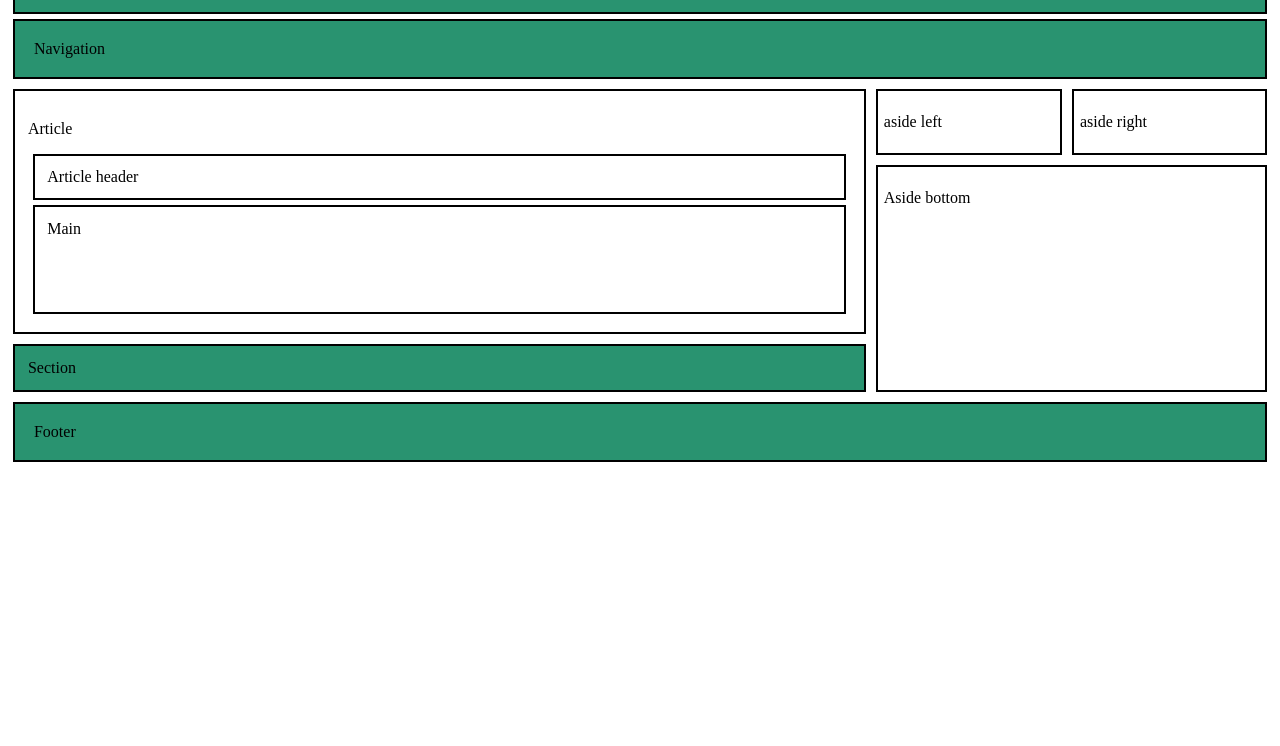
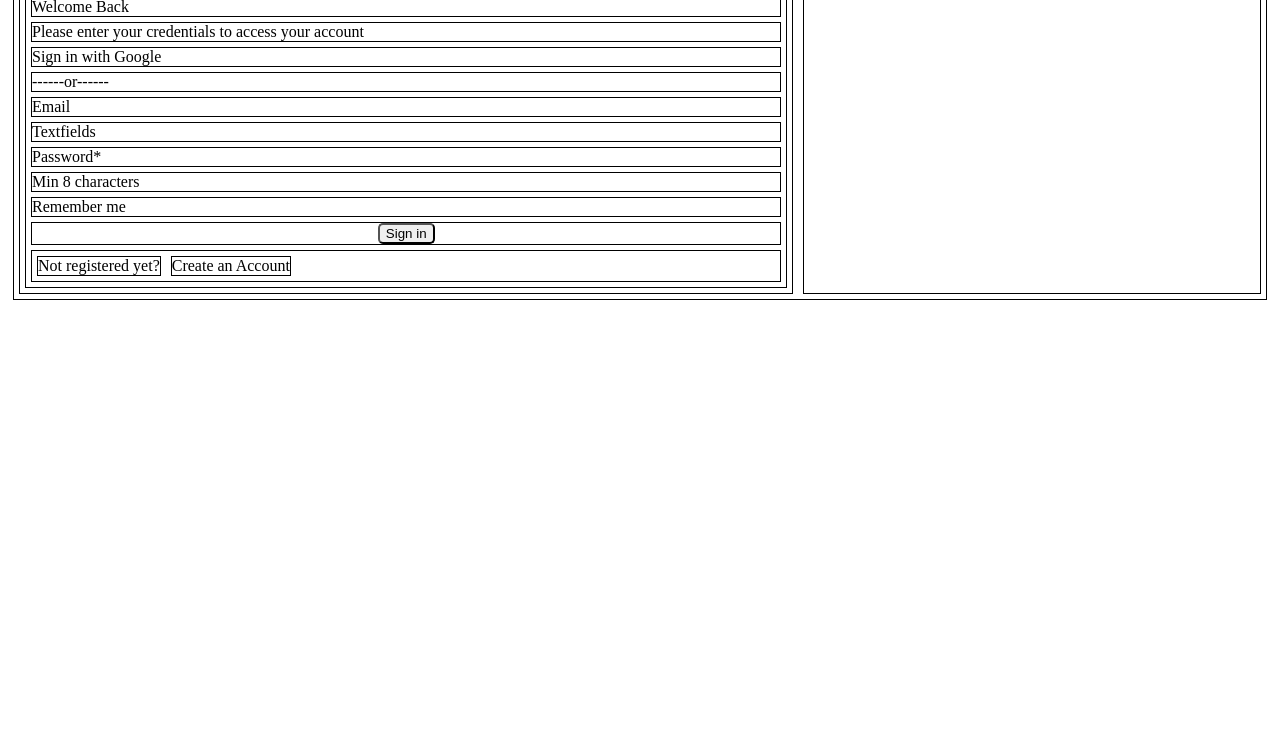
Before and after one commit to OUYORNG/Web_Design, a plain HTML site: page Lab3-2.html in a window 1280 px wide. Shown: the part 54-800 px from the top of the page. Drawn offline with Linux system fonts and the light colour scheme.

Commit message:
Done all except Ex4

```diff
--- a/Lab3-2.html
+++ b/Lab3-2.html
@@ -4,107 +4,63 @@
     <meta charset="UTF-8">
     <meta name="viewport" content="width=device-width, initial-scale=1.0">
     <title>Document</title>
+</head>
 <style>
     .flex{
         display: flex;
-            border: 2px solid black;
-            flex-grow: 2;
-        }
-        .flex1{
-            display: flex;
-            border: 2px solid black;
-            flex-grow: 2;
-            /* width: 125%; */
     }
     .flexcol{
         flex-direction: column;
     }
-        .flexrow{
-            flex-direction: row;
+    .grow1{
+        flex-grow: 1;
     }
-        .flexgrow0{
+    .grow0{
         flex-grow: 0;
     }
-        .flexgrow1{
-            flex-grow: 1;
+    .border{
+        border: 1px solid black;
+        margin: 5px;
     }
-        .border {
-            border: 2px solid black;
-            margin: 5px;
-            padding: 1.5%;
+    .Sign-in{
+        border-radius: 5px;
     }
-        .bordernone{
-            border: 0px solid black;
-            margin: 0%;
-            padding: 0%;
+</style>
+<body>
+    <div class="parent border flex ">
+        <div class=" border Child_Left grow1">
+            <div class="Panel-logo grow0 border">Hello</div>
+            <div class="Form grow1 border">
+                <div class="border ">Welcome Back</div>
+                <div class="border">Please enter your credentials to access your account</div>
+                <div class="border ">Sign in with Google</div>
+                <div class="border ">------or------</div>
+                <div class="border ">Email</div>
+                <div class="border ">Textfields</div>
+                <div class="border ">Password*</div>
+                <div class="border ">Min 8 characters </div>
+                <div class="border ">Remember me</div>
+                <div style="text-align: center;" class="border "><button class="Sign-in ">Sign in</button></div>
+                <div class="border Notregisteredyet? flex">
+                    <div class="border">Not registered yet?</div>
+                    <div class="border">Create an Account</div>
 
-        }
-        .main{
-            flex-basis: 1;
-            border: 2px solid black;
-            height: 5em;
-        }
-        .backcolor{
-            background-color: aquamarine;
-        }
-        .boxcolor{
-            background-color: rgb(41, 147, 112);
-        }
-        .boxcolor1{
-            background-color: white;
-        }
-        .left{
-            justify-content: center;
-            align-items: center;
-        }
-        .left1{
-            display: flex;
-            justify-content: center;
-            align-items: center;
-        }
-        .left2{
-
-            display: flex;
-            justify-content: center;
-            align-items: center;
-        }
-        .tow{
-            flex-grow: 2;
-        }
-
-    </style>
-</head>
-<body>
-    <div class=" flexcol ">
-        <div class=" flexgrow1 border boxcolor">Page Header</div>
-        <div class="flexgrow1 border boxcolor">Navigation</div>
-
-        <div class=" flex bordernone boxcsolor">
-            <div style="flex-grow: 6;" class=" flex flexgrow1 flexcol bordernone">
-                <div class="border">
-                    <p class="">Article</p>
-                    <p class="border boxcolor1">Article header</p>
-                    <p class="border main boxcolor1">Main</p>
-                </div>
-                <div class="flexgrow1 border boxcolor">Section</div>
                 </div>
 
-            <div class=" flex bordernone flexcol">
-                <div class="bordernone flexgrow0 flex ">
-                    <div class="border flexgrow1">
-                        <p>aside left</p>
-                    </div >
-                    <div class="border flexgrow1">
-                        <p>aside right</p>
-                    </div>
-                </div>
-                <div class="border flexgrow1">
-                    <p>Aside bottom</p>
-                </div>
+
+
+
+
+
+
             </div>
         </div>
 
-        <div class="flexgrow1 border boxcolor">Footer</div>
+
+
+
+        <div class="border Child_Right_Photo grow1">
+            <div>image</div>
         </div>
 
     </div>
```
Also changed, not shown: 1 other file. Lines whose indentation alone changed are shown as unchanged.
